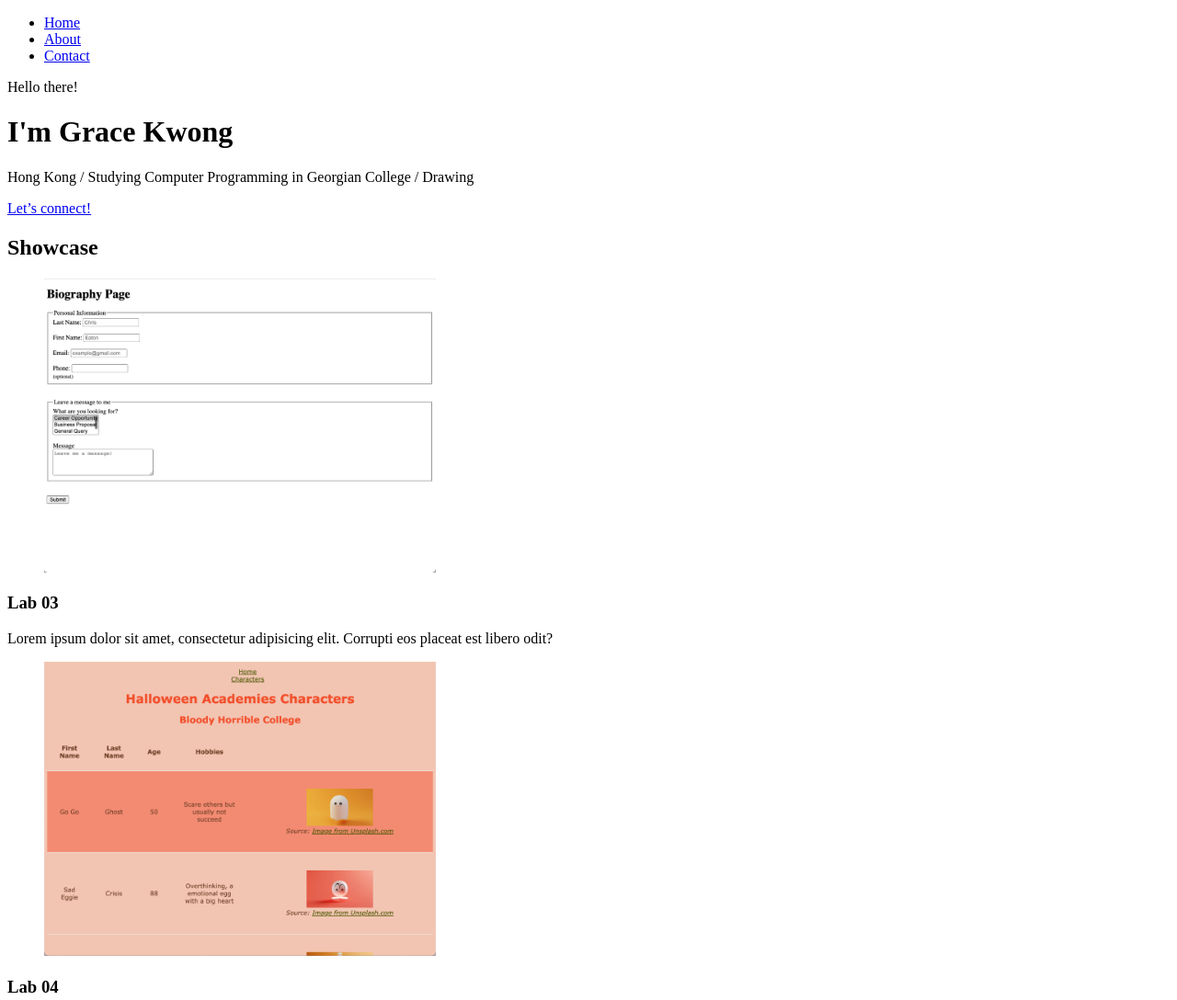
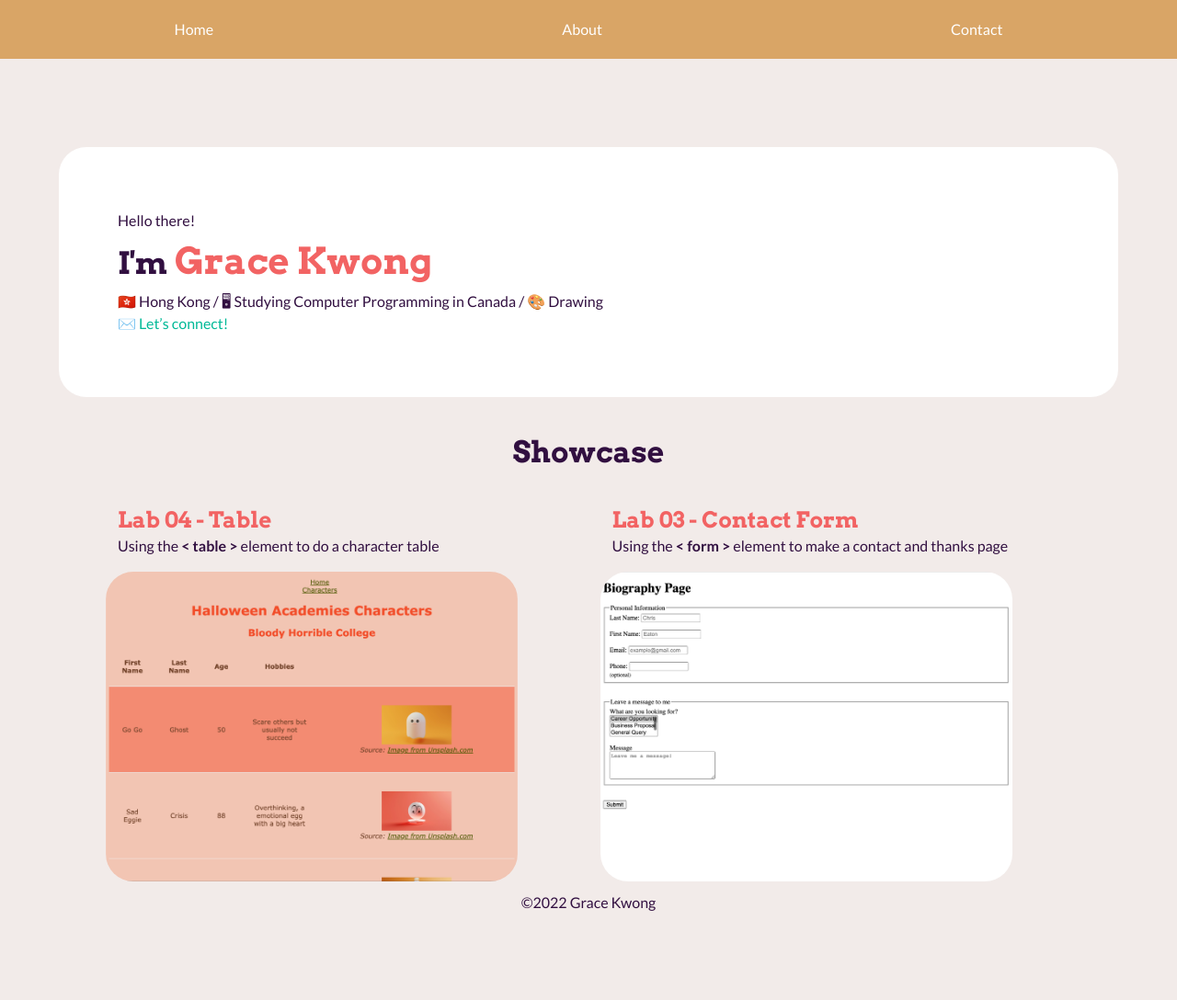
Before and after one commit to gracegrace030/assignment-01, a plain HTML site: page index.html in a window 1280 px wide. Shown: the top 1088 px of the page at 92% size. After the commit the page ends 1054 px from the top, so only its background shows below. Drawn offline with Linux system fonts and the light colour scheme.

Commit message:
css styling

```diff
--- a/index.html
+++ b/index.html
@@ -5,16 +5,12 @@
     <meta charset="UTF-8">
     <meta http-equiv="X-UA-Compatible" content="IE=edge">
     <meta name="viewport" content="width=device-width, initial-scale=1.0">
+    <link rel="stylesheet" href="./style/reset.css">
+    <link rel="stylesheet" href="./style/style.css">
     <title>Grace Kwong Portfolio</title>
-
-    <style>
-        img {
-            height: 40vh;
-        }
-    </style>
 </head>
 
-<body>
+<body id="index">
 
     <header>
         <!-- Navigation -->
@@ -27,34 +23,50 @@
         </nav>
 
         <!-- Introduction -->
+
+        <section class="card_head">
             <p>Hello there!</p>
-        <h1>I'm Grace Kwong</h1>
-        <p>Hong Kong / Studying Computer Programming in Georgian College / Drawing</p>
+            <h1><span>I'm</span> Grace Kwong</h1>
+            <p>🇭🇰 Hong Kong / 🖥 Studying Computer Programming in Canada / 🎨 Drawing</p>
             <p>
-            <a href="mailto:gracek.job@gmail.com">Let’s connect!</a>
+                <a href="mailto:gracek.job@gmail.com">✉️ Let’s connect!</a>
             </p>
+        </section>
+
     </header>
     <!-- Key points -->
     <main>
+        <br>
         <section>
             <h2>Showcase</h2>
+
             <!-- flexbox -->
-            <div>
+            <div class="showcase">
+
+                <div class="card_portfo">
                     <figure>
+                        <figcaption>
+                            <h3>Lab 04 - Table</h3>
+                            <p>Using the <strong>&#60; table &#62;</strong> element to do a character table</p>
+                        </figcaption>
+                        <img src="./images/lab_04_02.png"
+                            alt="Lab 04 thumbnail">
+                    </figure>
+                </div>
+
+                <div class="card_portfo">
+                    <figure>
+                        <figcaption>
+                            <h3>Lab 03 - Contact Form</h3>
+                            <p>Using the <strong>&#60; form &#62;</strong> element to make a contact and thanks page</p>
+                        </figcaption>
                         <img src="./images/lab_03.png"
                             alt="Lab 03 thumbnail">
                     </figure>
-                <h3>Lab 03</h3>
-                <p>Lorem ipsum dolor sit amet, consectetur adipisicing elit. Corrupti eos placeat est libero odit?</p>
                 </div>
-            <div>
-                <figure>
-                    <img src="./images/lab_04_02.png"
-                        alt="Lab 04 thumbnail">
-                </figure>
-                <h3>Lab 04</h3>
-                <p>Lorem ipsum dolor sit amet, consectetur adipisicing elit. Corrupti eos placeat est libero odit?</p>
+
             </div>
+
         </section>
     </main>
 
--- /dev/null
+++ b/style/reset.css
@@ -0,0 +1,149 @@
+html {
+    -webkit-box-sizing: border-box;
+    -moz-box-sizing: border-box;
+    box-sizing: border-box;
+}
+
+*,
+*:before,
+*:after {
+    -webkit-box-sizing: inherit;
+    -moz-box-sizing: inherit;
+    box-sizing: inherit;
+}
+
+/* http://meyerweb.com/eric/tools/css/reset/
+   v2.0 | 20110126
+   License: none (public domain)
+*/
+
+html,
+body,
+div,
+span,
+applet,
+object,
+iframe,
+h1,
+h2,
+h3,
+h4,
+h5,
+h6,
+p,
+blockquote,
+pre,
+a,
+abbr,
+acronym,
+address,
+big,
+cite,
+code,
+del,
+dfn,
+em,
+img,
+ins,
+kbd,
+q,
+s,
+samp,
+small,
+strike,
+strong,
+sub,
+sup,
+tt,
+var,
+b,
+u,
+i,
+center,
+dl,
+dt,
+dd,
+ol,
+ul,
+li,
+fieldset,
+form,
+label,
+legend,
+table,
+caption,
+tbody,
+tfoot,
+thead,
+tr,
+th,
+td,
+article,
+aside,
+canvas,
+details,
+embed,
+figure,
+figcaption,
+footer,
+header,
+hgroup,
+menu,
+nav,
+output,
+ruby,
+section,
+summary,
+time,
+mark,
+audio,
+video {
+    margin: 0;
+    padding: 0;
+    border: 0;
+    font-size: 100%;
+    font: inherit;
+    vertical-align: baseline;
+}
+
+/* HTML5 display-role reset for older browsers */
+article,
+aside,
+details,
+figcaption,
+figure,
+footer,
+header,
+hgroup,
+menu,
+nav,
+section {
+    display: block;
+}
+
+body {
+    line-height: 1;
+}
+
+ol,
+ul {
+    list-style: none;
+}
+
+blockquote,
+q {
+    quotes: none;
+}
+
+blockquote:before,
+blockquote:after,
+q:before,
+q:after {
+    content: '';
+    content: none;
+}
+
+table {
+    border-collapse: collapse;
+    border-spacing: 0;
+}
--- /dev/null
+++ b/style/style.css
@@ -0,0 +1,209 @@
+/* Google Font */
+@import url('https://fonts.googleapis.com/css2?family=Arvo:wght@700&family=Lato:wght@400;700&display=swap');
+
+:root{
+    --primary-color: #F26363;
+    --bg-color:#F2EBE9;
+    --text-color:#310F40;
+    --link-color:#01b997;
+}
+
+
+/* General */
+
+body{
+    font-family: 'Lato',Arial, sans-serif;
+    background-color: var(--bg-color);
+    color: var(--text-color);
+    margin: 5vw;
+    /* For top bar */
+    margin-top: 160px;
+}
+
+footer{
+    text-align: center;
+}
+
+h1, h2, h3, h4, h5, h6{
+    font-family: 'Arvo', sans-serif;
+    color: var(--primary-color);
+}
+
+h1{
+    font-size: 2.5rem;
+    margin: 1rem 0;
+}
+
+h1 span{
+    font-size: smaller;
+    color: var(--text-color);
+}
+
+h2{
+    font-size: 2rem;
+    margin: 0.75rem 0;
+}
+
+h3{
+    font-size: 1.5rem;
+    margin: 0.5rem 0;
+}
+
+p{
+    margin: 0.5rem 0;
+}
+
+a{
+    color: var(--link-color);
+    text-decoration: none;
+}
+
+strong{
+    font-weight: bold;
+}
+
+/* End of General */
+
+/* Nav */
+nav {
+    width: 100vw;
+    height: 64px;
+    background-color:#D9A566;
+    position: fixed;
+    top: 0;
+    left: 0;
+}
+
+nav > ul {
+    list-style: none;
+    width: 100%;
+    display: flex;
+    justify-content: space-around;
+}
+
+nav > ul > li {
+    display: flex;
+    justify-content: center;
+    align-items: center;
+}
+
+nav > ul > li > a {
+    color: #fff;
+    text-decoration: none;
+    display: inline-block;
+    padding: 1.5em;
+}
+
+nav > ul > li > a:hover {
+    transition: 0.5s;
+    background-color: rgba(255, 255, 255, 0.25);
+}
+/* End of Nav */
+
+/* Form */
+#contact{
+    text-align: center;
+}
+
+#contact form{
+    width:35vw;
+    margin: auto;
+}
+
+fieldset{
+    display: flex;
+    flex-direction: column;
+    justify-content: center;
+    align-items: center;
+}
+
+label{
+    font-weight: bold;
+    margin: 0.5vw 0;
+}
+
+label > span{
+    color: var(--primary-color);
+}
+
+input, textarea{
+    width: 100%;
+    height: 40px;
+    border: 2px solid var(--bg-color);
+    border-radius: 20px;
+    text-align: center;
+
+    font-family: monospace;
+    color: var(--text-color);
+    font-size: 1rem;
+}
+
+textarea{
+    height: 10vw;
+}
+
+button{
+    width: 50%;
+    padding: 10px;
+    margin: 1vw 0;
+
+    font-size: 1rem;
+    font-weight: bold;
+    color: var(--bg-color);
+    background-color: var(--primary-color);
+    border: 0 solid transparent;
+    border-radius: 20px;
+}
+
+/* End of Form */
+
+/* --------------------------------------- */
+
+/* Index Page */
+
+.card_head{
+    /* width: 80vw; */
+    background-color: #fff;
+    margin: auto;
+    margin-bottom: 2vh;
+    padding: 5vw;
+    border-radius: 30px;
+}
+
+.showcase{
+    display: flex;
+    flex-wrap: wrap;
+    justify-content: center;
+    align-items: flex-start;
+}
+
+.card_portfo{
+    margin: 1vw;
+    width: 40vw;
+}
+
+.card_portfo img{
+    border-radius: 30px;
+    width: 35vw;
+}
+
+figcaption{
+    padding: 1vw;
+}
+
+#index h2{
+    text-align: center;
+    color: var(--text-color);
+}
+
+/* End of Index Page */
+
+/* --------------------------------------- */
+
+/* Thank You Page */
+#thanks{
+    text-align: center;
+    background-color: #310F40;
+    color: var(--bg-color);
+}
+/* End of Thank You Page */
```
Also changed, not shown: about.html (+7 -2 lines), contact.html (+8 -6 lines), thanks.html (+3 -1 lines). Lines whose indentation alone changed are shown as unchanged.
